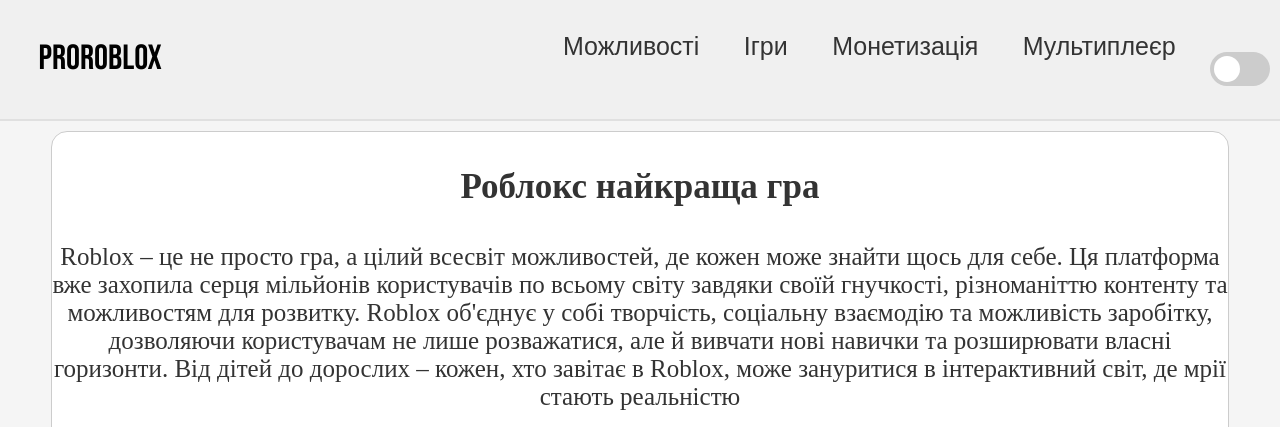
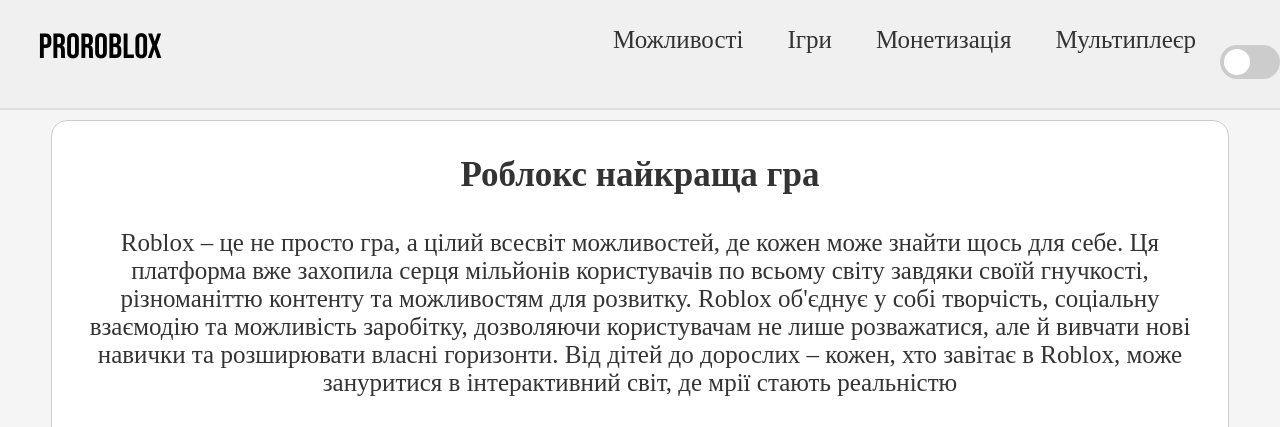
Before and after one commit to UkrBroTaN/BO, a PHP site: page /index.html in a window 1280 px wide. Shown: the part 711-1138 px from the top of the page. Run offline with PHP 8.4, Linux system fonts and the light colour scheme; some web fonts are replaced.

Commit message:
'l,lm;kmlknklnK

```diff
--- a/index.css
+++ b/index.css
@@ -61,23 +56,21 @@
     margin: 3%;
 }
 
-.BO {
-    font-size: 25px;
-    text-align: center;
-}
-
 h1 {
     font-size: 35px;
     margin: 3%;
 }
 
-#container {
+#container { /*контеінер*/
     margin: -2% 3%;
     background-color: var(--container-bg-color);
     font-family: 'Times New Roman', Times, serif;
     border: 1px solid var(--bb);
     border-radius: 16px;
+    font-size: 25px;
     margin: -2% 4%;
+    padding: 0% 2%;
+    text-align: center;
 }
 
 body {
@@ -97,9 +91,9 @@
 }
 
 nav li {
-    list-style-type: none; /* Прибираємо маркери списку */
-    margin: 0; /* Видаляємо зовнішні відступи */
-    display: inline-block; /* Вирівнюємо пункти меню в один рядок */
+    list-style-type: none;
+    margin: 0;
+    display: inline-block;
 }
 
 nav a {
@@ -114,22 +108,10 @@
     justify-content: space-between;
 }
 
-.BO2 {
-    text-align: right;
-}
-
 a {
     font-size: 25px; /* Додано px */
     text-decoration: none;
     color: var(--text-color);
-}
-
-.BO3 {
-    text-align: right;
-}
-
-.BO4 {
-    text-align: right;
 }
 
 :root {
@@ -158,6 +140,9 @@
     --c: black;
     --s: black;
     --bb: #cccccc;
+    --l: #333333;
+    --la: white;
+    --l-t: black;
 }
 .dark-theme {
     --background-color: #191919; /* Чорний */
@@ -185,24 +170,27 @@
     --c: white;
     --s: white;
     --bb: #333333;
+    --l: #444444;
+    --la: black;
+    --l-t: white;
 }
 
 
-/* Слайдер для тумблера */
-.theme-switch {
+
+.theme-switch {/* Слайдер для тумблера */
     position: relative;
     display: inline-block;
     width: 60px;
     height: 34px;
 }
 
-.theme-switch input {
+.theme-switch input {/*тумблер 2*/
     opacity: 0;
     width: 0;
     height: 0;
 }
 
-.slider {
+.slider { /*тумблер 3*/
     position: absolute;
     cursor: pointer;
     top: 0;
@@ -214,7 +202,7 @@
     border-radius: 34px;
 }
 
-.slider:before {
+.slider:before {/*тумблер 4*/
     position: absolute;
     content: "";
     height: 26px;
@@ -456,67 +443,8 @@
     border-bottom: 2px solid var(--q4); /* Додаємо рамку навколо всього блоку питань */
 }
 body {
-    font-family: Arial, sans-serif;
+    font-family: 'Times New Roman', Times, serif;
     margin: 0;
     padding: 0;
     transition: background-color 0.3s, color 0.3s;
 }
-
-/* Галерея */
-.gallery {
-    display: flex;
-    justify-content: center;
-    align-items: center;
-    height: 100vh;
-}
-
-.image-viewer {
-    position: relative;
-    display: flex;
-    align-items: center;
-}
-
-.image-viewer img {
-    max-width: 80vw;
-    max-height: 80vh;
-    border-radius: 10px;
-    box-shadow: 0 4px 10px rgba(0, 0, 0, 0.3);
-}
-
-.nav-button {
-    background-color: rgba(0, 0, 0, 0.5);
-    color: white;
-    border: none;
-    font-size: 2em;
-    padding: 10px 20px;
-    cursor: pointer;
-    position: absolute;
-    top: 50%;
-    transform: translateY(-50%);
-    border-radius: 50%;
-}
-
-.nav-button.prev {
-    left: -60px;
-}
-
-.nav-button.next {
-    right: -60px;
-}
-
-.upload-button {
-    position: absolute;
-    top: -50px;
-    right: 0;
-    background-color: rgba(0, 0, 0, 0.5);
-    color: white;
-    font-size: 1.5em;
-    border: none;
-    padding: 10px;
-    cursor: pointer;
-    border-radius: 50%;
-}
-
-.your-slider-buttons {
-    display: none;
-}
--- a/index.html
+++ b/index.html
@@ -18,7 +18,6 @@
         </div>
     <div id="backToTop" onclick="scrollToTop()">⬆</div>
     <div class="BO1">
-        <div class="BO2">
             <nav id="Menu">
                 <section class="li-start">
                     ProRoblox</section>
@@ -28,7 +27,6 @@
                     <li><a href="#Game">Ігри</a></li>
                     <li><a href="#Money">Монетизація</a></li>
                     <li><a href="#Friends">Мультиплеєр</a></li>
-                    <li>
                         <label class="theme-switch">
                             <input type="checkbox" id="theme-toggle">
                             <span class="slider"></span>
@@ -37,13 +35,11 @@
                 </ul>
             </nav>
         </div>
-    </div>
     <br><br>
     <div id="container">
-        <div class="BO">
             <h1 id="start">Роблокс найкраща гра</h1>
             <p>Roblox – це не просто гра, а цілий всесвіт можливостей, де кожен може знайти щось для себе. Ця платформа вже захопила серця мільйонів користувачів по всьому світу завдяки своїй гнучкості, різноманіттю контенту та можливостям для розвитку. Roblox об'єднує у собі творчість, соціальну взаємодію та можливість заробітку, дозволяючи користувачам не лише розважатися, але й вивчати нові навички та розширювати власні горизонти. Від дітей до дорослих – кожен, хто завітає в Roblox, може зануритися в інтерактивний світ, де мрії стають реальністю</p>
-            <div id="img"><h1><a target="_blank" href="https://youtu.be/dQw4w9WgXcQ"><img src="https://encrypted-tbn0.gstatic.com/images?q=tbn:ANd9GcQDMhMjW-3VBsdVyrzTzwlqm5EOoWx1ZikHQQ&s"></a></h1></div>
+            <div id="img"><h1><a target="_blank" href="https://youtu.be/dQw4w9WgXcQ"><img src="https://encrypted-tbn0.gstatic.com/images?q=tbn:ANd9GcQDMhMjW-3VBsdVyrzTzwlqm5EOoWx1ZikHQQ&s"></a></h1>
             <h6 id="Can">Необмежені можливості для творчості</h6>
             <p>Однією з найбільших переваг Roblox є його інструменти для створення контенту, які дозволяють користувачам втілювати свої найсміливіші ідеї. Кожен, хто має бажання та трохи терпіння, може стати розробником, створюючи 3D-моделі, анімації, механіки гри та цілі всесвіти. Роблокс Studio, інструмент для створення ігор на платформі, пропонує широкий вибір функцій, які допомагають користувачам розпочати свою подорож у світі розробки ігор. За допомогою інтуїтивно зрозумілого інтерфейсу можна створювати будь-які типи ігор, від простих аркад до складних симуляторів або багатокористувацьких пригод. Можливості для творчості в Roblox нескінченні: можна створити оригінальну гру, виставку чи навіть цілу віртуальну країну. Унікальна природа цієї платформи полягає в тому, що вона дозволяє кожному стати частиною величезного творення, де ідеї стають реальністю.</p>
             <div id="img"><h1><a target="_blank" href="https://youtu.be/dQw4w9WgXcQ"><img src="https://it-generation.com.ua/ru/assets/media/images/content/programmirovanie-v-roblox-studio-foto.jpg"></a></h1></div>
--- a/index.js
+++ b/index.js
@@ -397,3 +397,24 @@
         reader.readAsDataURL(input.files[0]); // Читаємо файл як DataURL
     }
 }
+
+// Отримуємо кнопку і меню
+const dropdownBtn = document.querySelector('.dropdown-btn');
+const dropdownContent = document.querySelector('.dropdown-content');
+
+// Додаємо обробник подій
+dropdownBtn.addEventListener('click', () => {
+  dropdownContent.classList.toggle('show');
+});
+
+// Закриваємо список, якщо натиснути поза ним
+window.addEventListener('click', (event) => {
+  if (!event.target.matches('.dropdown-btn')) {
+    const dropdowns = document.querySelectorAll('.dropdown-content');
+    dropdowns.forEach((dropdown) => {
+      if (dropdown.classList.contains('show')) {
+        dropdown.classList.remove('show');
+      }
+    });
+  }
+});
```
Also changed, not shown: other parts of index.css (+17 -22 lines).
